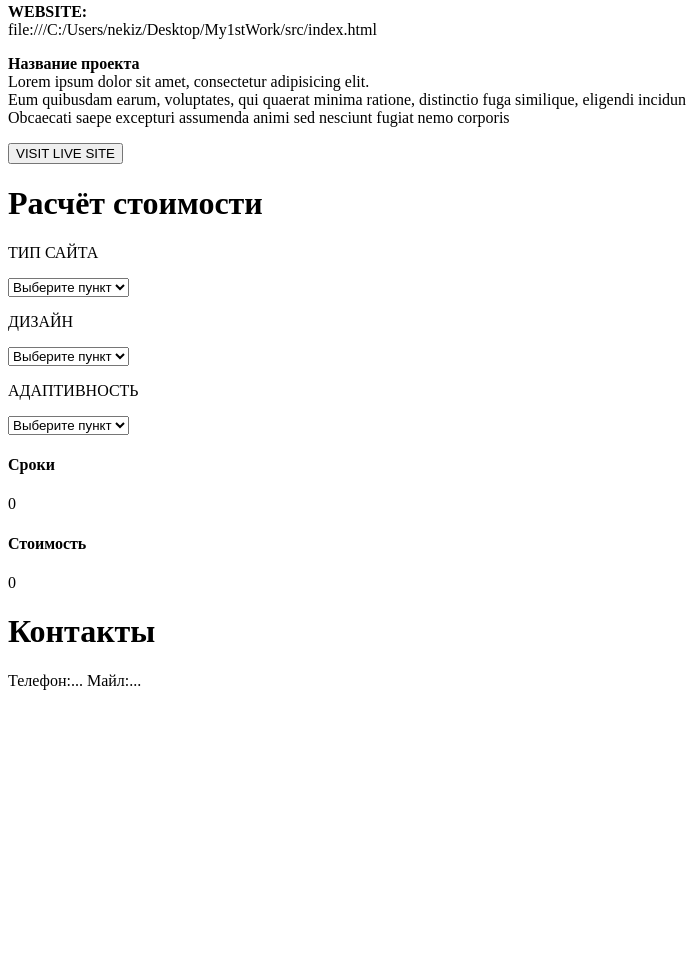
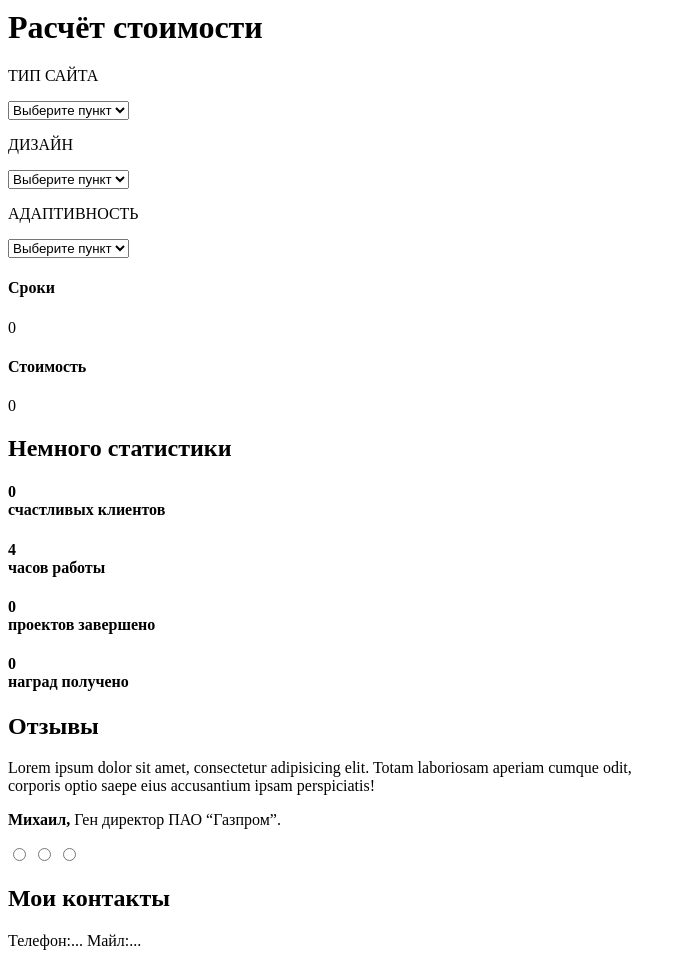
Before and after one commit to mrKitaa/mrKitaa.github.io, a plain HTML site: page src/index.html in a window 1280 px wide. Shown: the part 1243-2201 px from the top of the page, without its empty margins (0-686 px from the left). Before the commit the page ends 1941 px from the top, so only its background shows below. Drawn offline with Linux system fonts and the light colour scheme.

Commit message:
Add files via upload

```diff
--- a/src/index.html
+++ b/src/index.html
@@ -45,41 +45,33 @@
     <div>
         <div>
             <h2>Что я умею</h2>
-            <img src="img/trait.png" alt="">
 
             <div>
-                <i class="icon-nout"></i>
-                <img src="img/nout.png" alt="">
                 <h3>Веб-дизайн</h3>
 
                 <span>Lorem ipsum dolor sit amet, <br>consectetur adipisicing elit. <br>Debitis, esse!</span>
             </div>
+
             <div>
-                <i class="icon-scob"></i>
-                <img src="img/scob.png" alt="">
                 <h3>Веб-дизайн</h3>
                 <span>Lorem ipsum dolor sit amet, <br>consectetur adipisicing elit. <br>Debitis, esse!</span>
             </div>
             <div>
-                <i class="icon-raket"></i>
-                <img src="img/raket.png" alt="">
                 <h3>Веб-дизайн</h3>
                 <span>Lorem ipsum dolor sit amet, <br>consectetur adipisicing elit. <br>Debitis, esse!</span>
             </div>
             <div>
-                <i class="icon-gramofon"></i>
-                <img src="img/gramofon.png" alt="">
                 <h3>Веб-дизайн</h3>
                 <span>Lorem ipsum dolor sit amet, <br>consectetur adipisicing elit. <br>Debitis, esse!</span>
             </div>
         </div>
     </div>
     <div>
+
         <h2>Кейсы</h2>
-        <img src="img/trait.png" alt="">
+
         <div>
             <p><small>Lorem ipsum dolor sit amet, consectetur adipisicing elit. Ex, veritatis.Lorem ipsum dolor sit amet, consectetur adipisicing elit. Vel, quae!</small></p>
-            <img src="img/banner.png" alt="">
             <div>
                 <p><b>CLIENT:</b><br>какая-то компания</p>
                 <p><b>WEBSITE:</b><br>file:///C:/Users/nekiz/Desktop/My1stWork/src/index.html</p>
@@ -120,14 +112,39 @@
 
         <h4>Сроки</h4>0
         <h4>Стоимость</h4>0
+    </div>
+
+
+    <div class="static">
+        <span>
+            <h2>Немного статистики</h2>
+        </span>
+
+        <div>
+            <h4><b>0</b><br>счастливых клиентов</h4>
+            <h4><b>4</b><br>часов работы</h4>
+            <h4><b>0</b><br>проектов завершено</h4>
+            <h4><b>0</b><br>наград получено</h4>
+        </div>
+      </div>
+
+    <h2>Отзывы</h2>
+
+    <div class="otziv">
+
+        <p>Lorem ipsum dolor sit amet, consectetur adipisicing elit. Totam laboriosam aperiam cumque odit, <br>corporis optio saepe eius accusantium ipsam perspiciatis!</p>
+        <p><b>Михаил,</b> Ген директор ПАО “Газпром”.</p>
+
+    </div>
+    <input type="radio" name="Text_imput1" value="1">
+    <input type="radio" name="Text_imput1" value="2">
+    <input type="radio" name="Text_imput1" value="3">
 
 
 
-    </div>
-
 
     <div>
-         <h1>Контакты</h1>
+         <h2>Мои контакты</h2>
             <span>Телефон:...</span>
             <span>Майл:...</span>
     </div>
```
